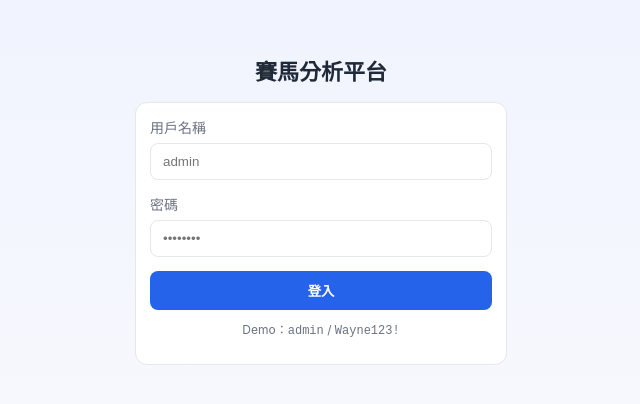
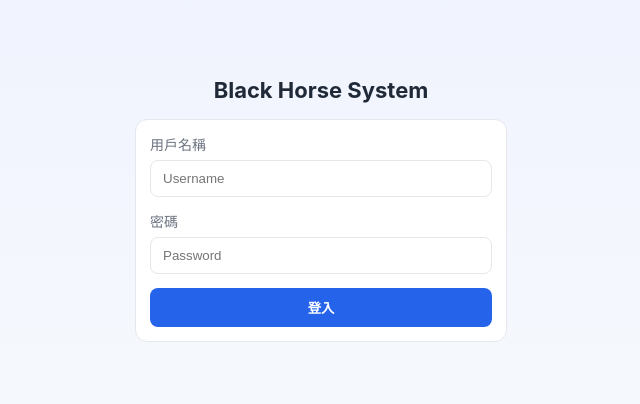
Before and after one commit to wayneyan21/racing-portal, a website: page public/login.html in a window 1280 px wide. Shown: the part 198-602 px from the top of the page, without its empty margins (319-959 px from the left). Drawn offline with Linux system fonts and the light colour scheme.

Commit message:
Update login page to Black Horse System

```diff
--- a/public/login.html
+++ b/public/login.html
@@ -3,23 +3,26 @@
 <head>
   <meta charset="utf-8" />
   <meta name="viewport" content="width=device-width,initial-scale=1" />
-  <title>登入｜賽馬分析平台</title>
+  <title>Black Horse System｜登入</title>
   <link rel="stylesheet" href="/styles.css" />
 </head>
+
 <body class="bg">
   <div class="center-box">
-    <h1 class="title">賽馬分析平台</h1>
+    <h1 class="title">Black Horse System</h1>
+
     <form class="card" method="post" action="/login">
       <div class="field">
         <label>用戶名稱</label>
-        <input name="username" placeholder="admin" required />
+        <input name="username" placeholder="Username" required />
       </div>
+
       <div class="field">
         <label>密碼</label>
-        <input name="password" type="password" placeholder="••••••••" required />
+        <input name="password" type="password" placeholder="Password" required />
       </div>
+
       <button class="btn-primary" type="submit">登入</button>
-      <p class="hint">Demo：<code>admin</code> / <code>Wayne123!</code></p>
     </form>
   </div>
 </body>
```
